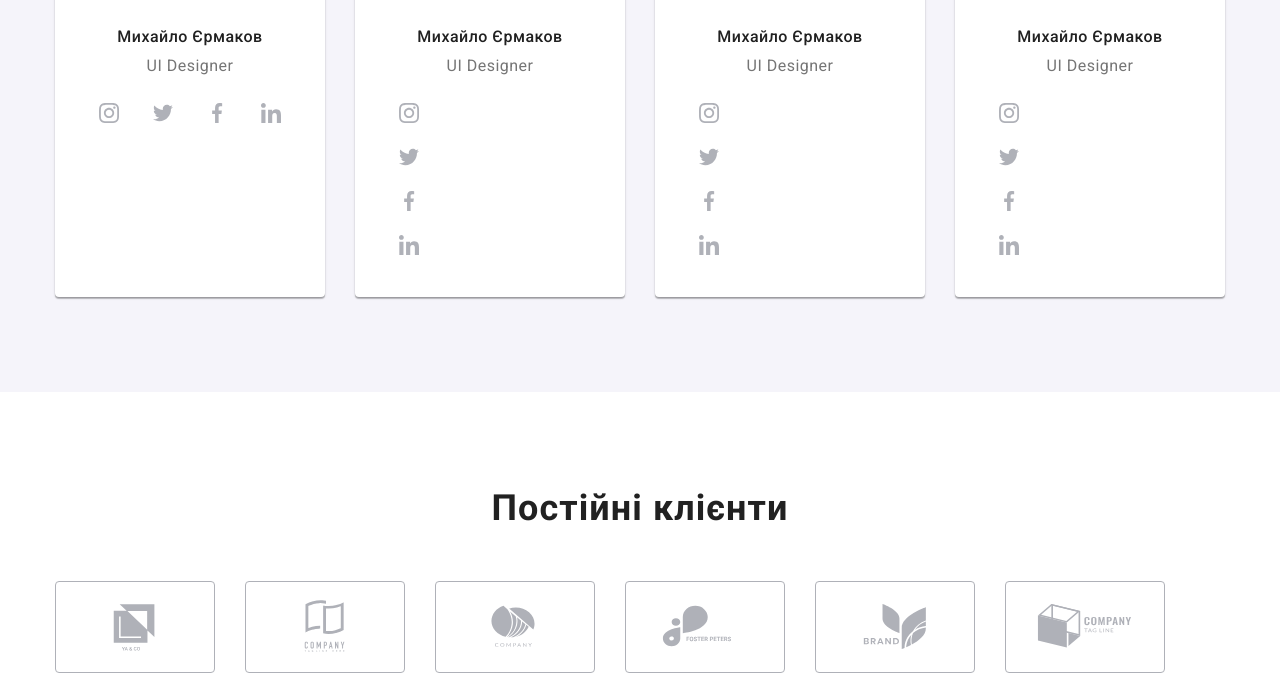
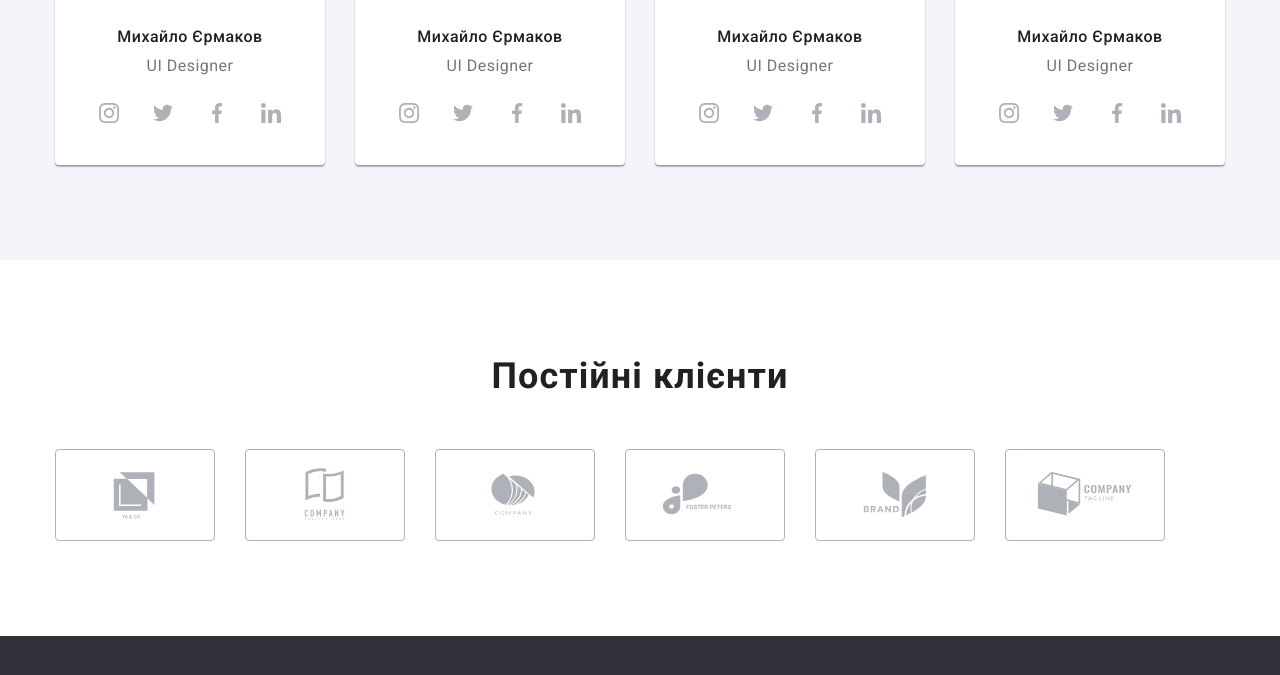
Before and after one commit to AndriiPas1999/goit-markup-hw-04, a plain HTML site: page index.html in a window 1280 px wide. Shown: the part 2053-2728 px from the top of the page. Drawn offline with nearby package versions, Linux system fonts and the light colour scheme.

Commit message:
fix social links

```diff
--- a/index.html
+++ b/index.html
@@ -152,7 +152,7 @@
                         <div class="team-naming">
                             <h3 class="worker-name">Михайло Єрмаков</h3>
                             <p class="worker-position">UI Designer</p>
-                            <ul class="team-social-list">
+                            <ul class="team social-list">
                                 <li><a class="social-link" href="#"><svg width="20" height="20">
                                             <use href="./images/symbol-defs.svg#icon-instagram"></use>
                                         </svg></a></li>
@@ -174,7 +174,7 @@
                         <div class="team-naming">
                             <h3 class="worker-name">Михайло Єрмаков</h3>
                             <p class="worker-position">UI Designer</p>
-                            <ul class="team-social-list">
+                            <ul class="team social-list">
                                 <li><a class="social-link" href="#"><svg width="20" height="20">
                                             <use href="./images/symbol-defs.svg#icon-instagram"></use>
                                         </svg></a></li>
@@ -196,7 +196,7 @@
                         <div class="team-naming">
                             <h3 class="worker-name">Михайло Єрмаков</h3>
                             <p class="worker-position">UI Designer</p>
-                            <ul class="team-social-list">
+                            <ul class="team social-list">
                                 <li><a class="social-link" href="#"><svg width="20" height="20">
                                             <use href="./images/symbol-defs.svg#icon-instagram"></use>
                                         </svg></a></li>
```
